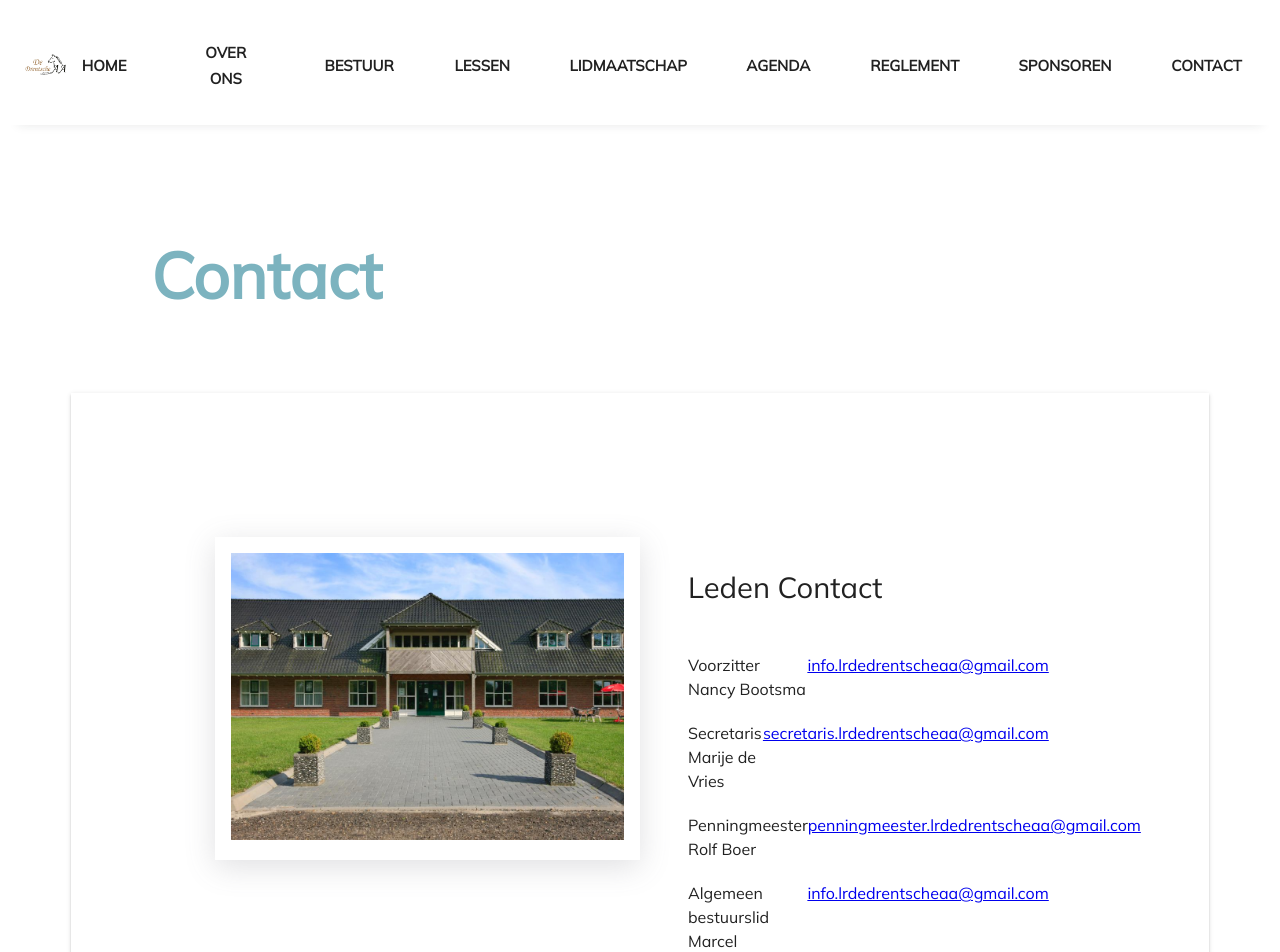
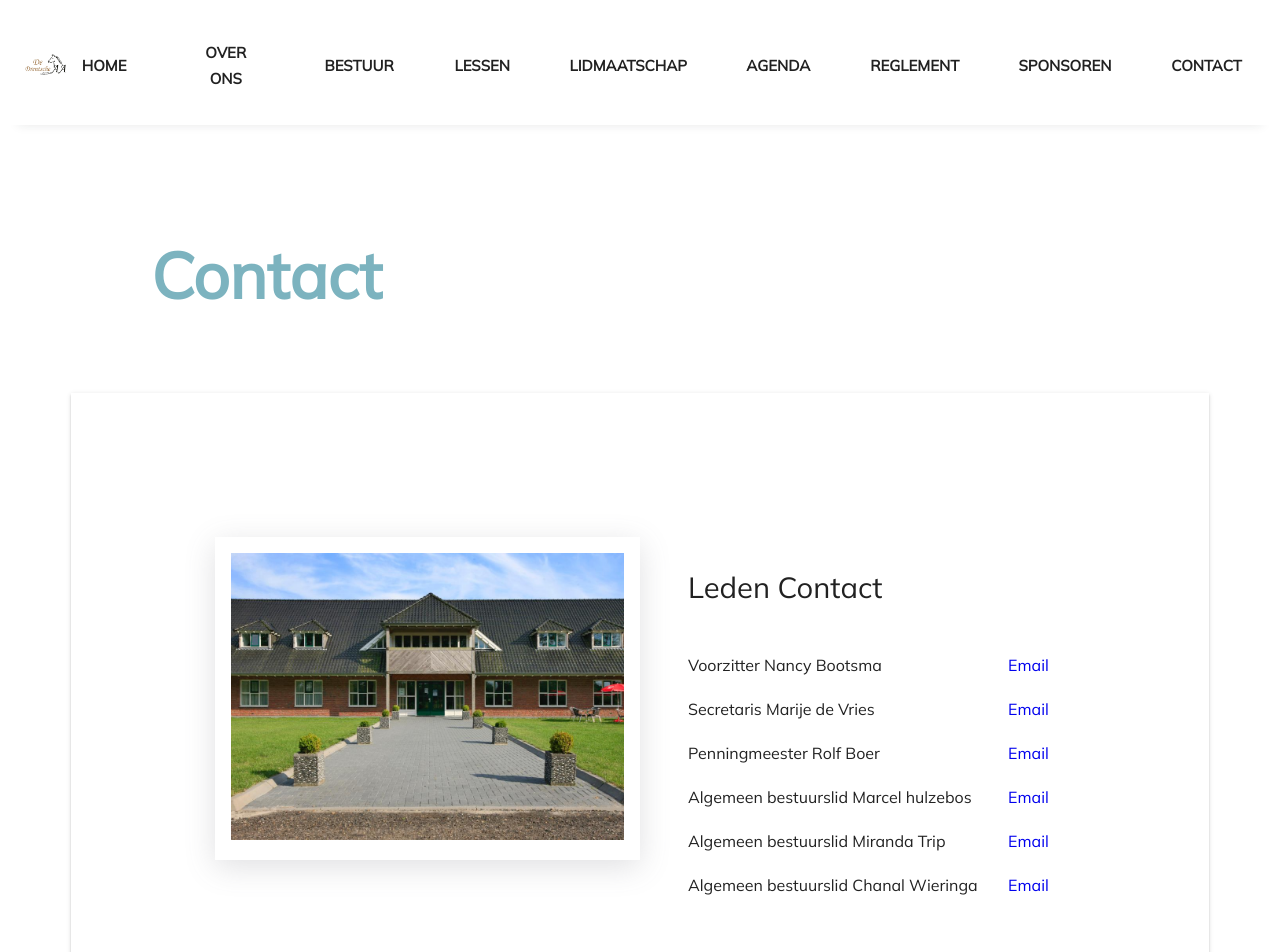
Before and after one commit to nicknijland2/dedrentscheaa, a React (Create React App) app: page /contact in a window 1280 px wide. Shown: the top 952 px of the page. Built offline with nearby package versions, Linux system fonts and the light colour scheme; the HTML template or start-up script is replaced by a standard one.

Commit message:
Update Contact.js

```diff
--- a/src/components/Contact.js
+++ b/src/components/Contact.js
@@ -30,27 +30,27 @@ console.log("Contact Loaded");
                                 <Typography className={contactClasses.header} gutterBottom variant='h4'>Leden Contact</Typography>
                                 <div className={contactClasses.member}>
                                   <Typography className={contactClasses.name} gutterBottom variant='body1' >Voorzitter Nancy Bootsma</Typography>
-                                  <Typography className={contactClasses.name} ><a href="mailto:info.lrdedrentscheaa@gmail.com">info.lrdedrentscheaa@gmail.com</a></Typography>
+                                  <Typography className={contactClasses.name} ><a href="mailto:info.lrdedrentscheaa@gmail.com" style={{textDecoration:"none"}}>Email</a></Typography>
                                 </div>
                                 <div className={contactClasses.member}>
                                   <Typography className={contactClasses.name} gutterBottom variant='body1' >Secretaris Marije de Vries</Typography>
-                                  <Typography className={contactClasses.name} ><a href="mailto:secretaris.lrdedrentscheaa@gmail.com">secretaris.lrdedrentscheaa@gmail.com</a></Typography>
+                                  <Typography className={contactClasses.name} ><a href="mailto:secretaris.lrdedrentscheaa@gmail.com" style={{textDecoration:"none"}}>Email</a></Typography>
                                 </div>
                                 <div className={contactClasses.member}>
                                   <Typography className={contactClasses.name} gutterBottom variant='body1' >Penningmeester Rolf Boer</Typography>
-                                  <Typography className={contactClasses.name}><a href="mailto:penningmeester.lrdedrentscheaa@gmail.com">penningmeester.lrdedrentscheaa@gmail.com</a></Typography>
+                                  <Typography className={contactClasses.name}><a href="mailto:penningmeester.lrdedrentscheaa@gmail.com" style={{textDecoration:"none"}}>Email</a></Typography>
                                 </div>
                                 <div className={contactClasses.member}>
                                   <Typography className={contactClasses.name} gutterBottom variant='body1' >Algemeen bestuurslid Marcel hulzebos</Typography>
-                                  <Typography className={contactClasses.name} ><a href="mailto:info.lrdedrentscheaa@gmail.com">info.lrdedrentscheaa@gmail.com</a></Typography>
+                                  <Typography className={contactClasses.name} ><a href="mailto:info.lrdedrentscheaa@gmail.com" style={{textDecoration:"none"}}>Email</a></Typography>
                                 </div>
                                 <div className={contactClasses.member}>
                                   <Typography className={contactClasses.name} gutterBottom variant='body1' >Algemeen bestuurslid Miranda Trip</Typography>
-                                  <Typography className={contactClasses.name} ><a href="mailto:info.lrdedrentscheaa@gmail.com"> info.lrdedrentscheaa@gmail.com</a></Typography>
+                                  <Typography className={contactClasses.name} ><a href="mailto:info.lrdedrentscheaa@gmail.com" style={{textDecoration:"none"}}> Email</a></Typography>
                                 </div>
                                 <div className={contactClasses.member}>
                                   <Typography className={contactClasses.name} gutterBottom variant='body1' >Algemeen bestuurslid Chanal Wieringa</Typography>
-                                  <Typography className={contactClasses.name} ><a href="mailto:info.lrdedrentscheaa@gmail.com"> info.lrdedrentscheaa@gmail.com</a></Typography>
+                                  <Typography className={contactClasses.name} ><a href="mailto:info.lrdedrentscheaa@gmail.com" style={{textDecoration:"none"}}> Email</a></Typography>
                                 </div>
                             </div>
 
```
